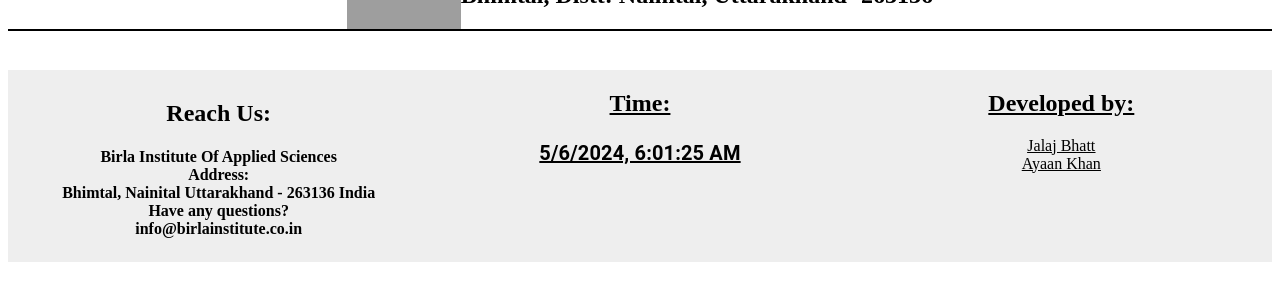
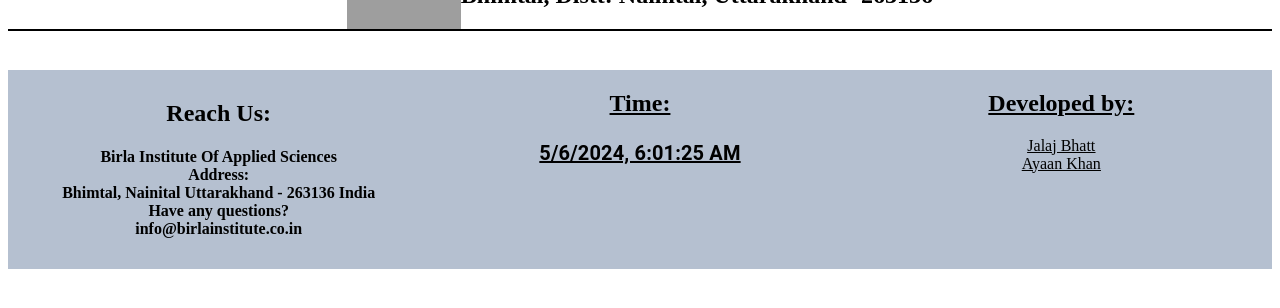
Before and after one commit to Jalaj028/techno_admin, a React (Vite) app in the folder admin/: page /deleteEvent/1 in a window 1280 px wide. Shown: the part 158-466 px from the top of the page. Built offline with nearby package versions, Linux system fonts and the light colour scheme; no server answers; grey boxes are pictures that could not be loaded.

Commit message:
footer color modified

```diff
--- a/admin/src/components/footer.jsx
+++ b/admin/src/components/footer.jsx
@@ -13,9 +13,9 @@
   const date = new Date();
 
     return(
-        <div style={{ height:"15vw", marginTop:"3vw", backgroundColor:"#00000011"}}>
+        <div style={{ marginTop:"3vw", backgroundColor:"#B5C0D0"}}>
             <Grid container style={{
-            textAlign:"center"
+            textAlign:"center",  color:"#000000"
         }}>
             <Grid item xs={12} md={4} lg={4}>
                 <div style={{
@@ -60,8 +60,6 @@
                 //  border: "2px solid black",
                     textDecoration: "underline",
                     textAlign:"center"
-
-
                 }}><h2>Developed by:</h2>
                 <a href="https://www.linkedin.com/in/jalaj-bhatt-b871a1235" style={{color:"#000000"}}>Jalaj Bhatt</a><br></br>
                 <a href="https://www.linkedin.com/in/jalaj-bhatt-b871a1235" style={{color:"#000000"}}>Ayaan Khan</a>
```
